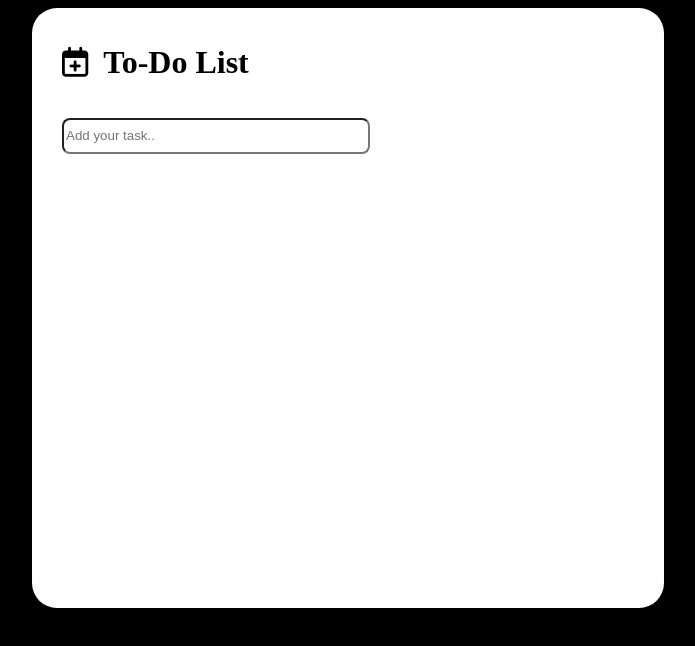
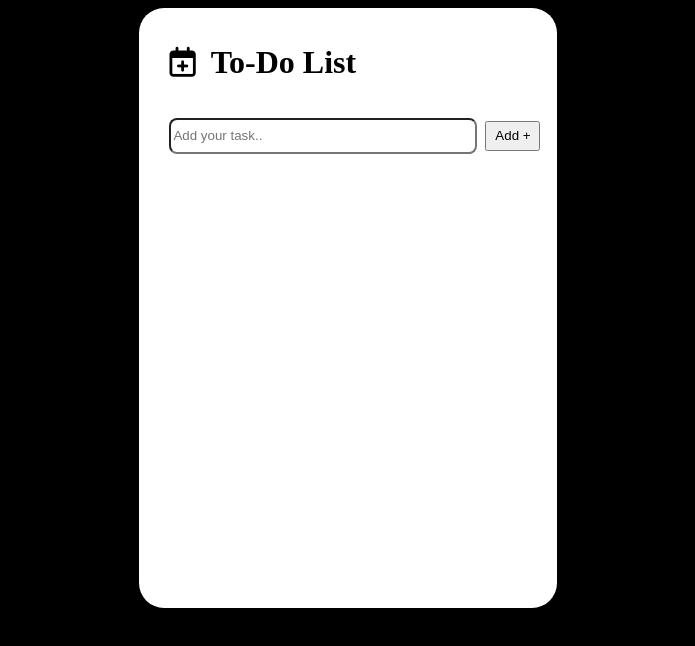
Before and after one commit to DCTorres1987/To-Do-App, a React (Create React App) app: page / in a window 1280 px wide. Shown: the top 646 px of the page, without its empty margins (292-987 px from the left). Built offline with nearby package versions, Linux system fonts and the light colour scheme; the HTML template or start-up script is replaced by a standard one.

Commit message:
organize component and styles

```diff
--- a/src/App.js
+++ b/src/App.js
@@ -1,4 +1,4 @@
-import ToDoTask from "./ToDoTask";
+import ToDoTask from "./component/ToDoTask";
 
 function App() {
   return (
--- a/src/ToDoTask.jsx
+++ /dev/null
@@ -1,47 +0,0 @@
-import styled from "styled-components";
-
-const Main = styled.div`
-        background: white;
-        border-radius: 25px;
-        height: 600px;
-        justify-content: center;
-        margin: auto;
-        max-width: 50%
-`;
-
-const Header = styled.div`
-    align-items: center;
-    display: flex;
-    flex-direction: row;
-    padding-left: 30px
-`;
-
-const Title = styled.h1`
-    padding: 15px;
-`;
-
-const Icon = styled.span`
-    font-size: 30px;
-`;
-
-const Input = styled.input`
-    border-radius: 8px;
-    height: 30px;
-    margin-left: 30px;
-    width: 300px;
-`;
-
-const ToDoTask = () => {
-
-    return (
-        <Main className='main'>
-            <Header className='Header'>
-                <Icon><i className="far fa-calendar-plus"></i></Icon>
-                <Title>To-Do List</Title>
-            </Header>
-            <Input type="text" id="myInput" placeholder="Add your task.." />
-        </Main>
-    )
-}
-
-export default ToDoTask;
--- /dev/null
+++ b/src/component/ToDoTask.jsx
@@ -0,0 +1,21 @@
+import { Button, Header, Icon, Input, Main, Title } from "./styled-components";
+
+
+
+const ToDoTask = () => {
+
+    return (
+        <Main className='main'>
+            <Header className='Header'>
+                <Icon><i className="far fa-calendar-plus"></i></Icon>
+                <Title>To-Do List</Title>
+            </Header>
+            <div>
+                <Input type="text" id="myInput" placeholder="Add your task.." />
+                <Button type='button'>Add +</Button>
+            </div>
+        </Main>
+    )
+}
+
+export default ToDoTask;
--- /dev/null
+++ b/src/component/styled-components.jsx
@@ -0,0 +1,38 @@
+import styled from "styled-components";
+
+export const Main = styled.div`
+        background: white;
+        border-radius: 25px;
+        height: 600px;
+        justify-content: center;
+        margin: auto;
+        max-width: 33%
+`;
+
+export const Header = styled.div`
+    align-items: center;
+    display: flex;
+    flex-direction: row;
+    padding-left: 30px
+`;
+
+export const Title = styled.h1`
+    padding: 15px;
+`;
+
+export const Icon = styled.span`
+    font-size: 30px;
+`;
+
+export const Input = styled.input`
+    border-radius: 8px;
+    height: 30px;
+    margin-left: 30px;
+    width: 300px;
+`;
+
+export const Button = styled.button`
+    height: 30px;
+    width: 55px;
+    margin-left: 8px;
+`;
```
